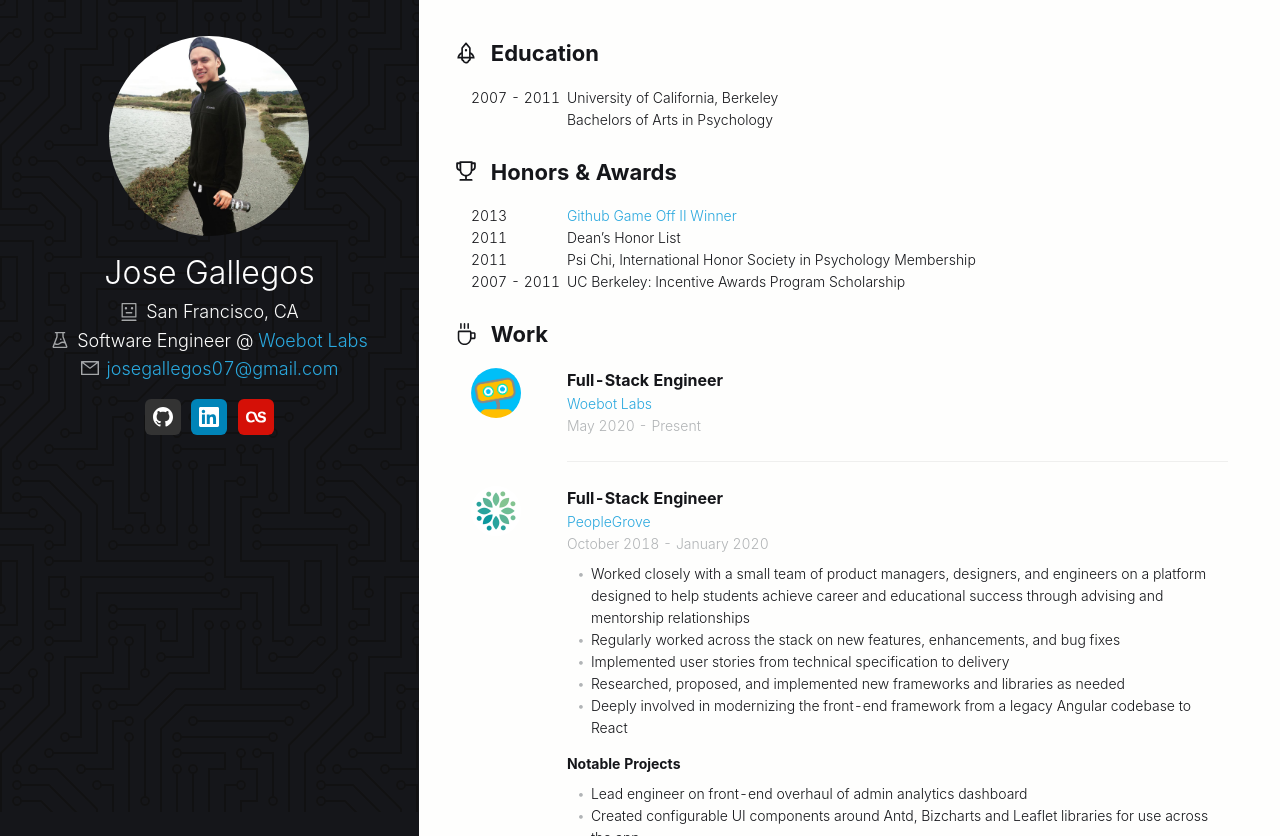
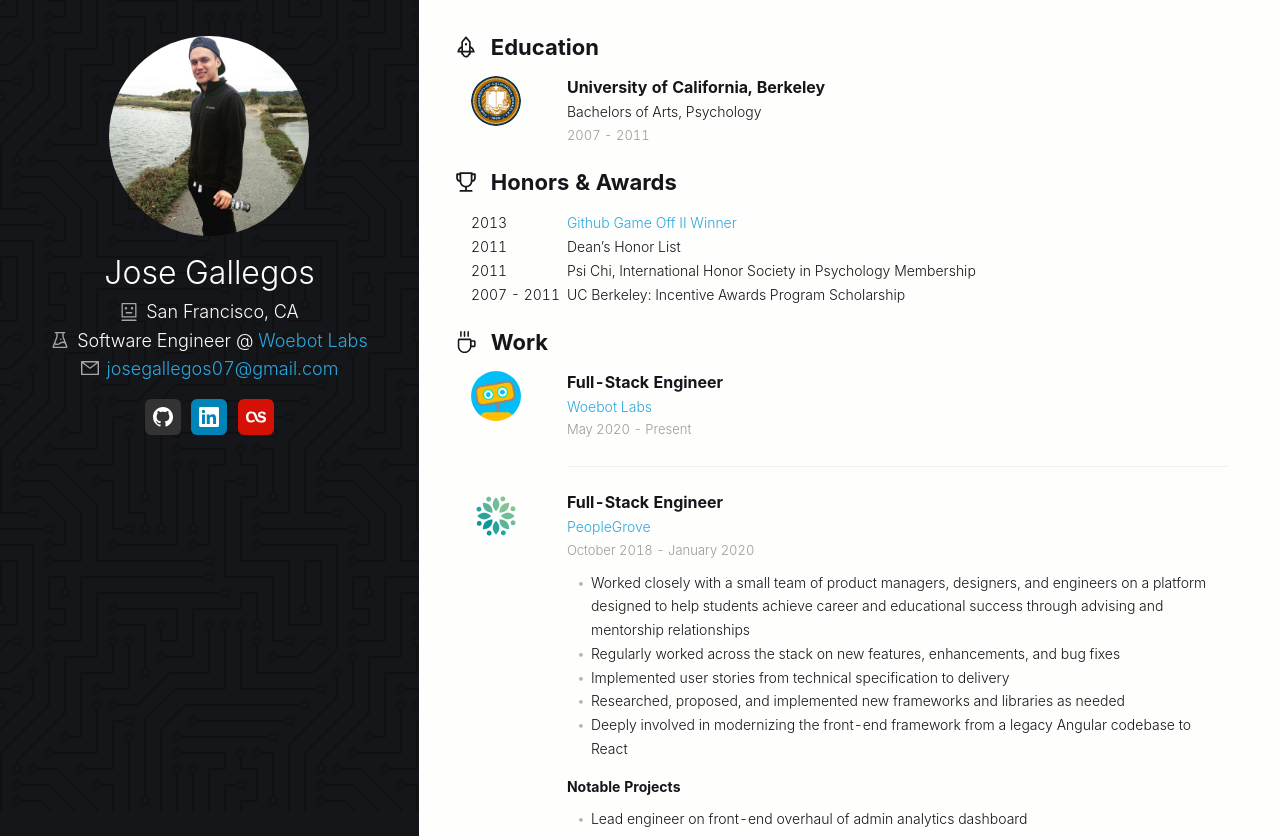
Before and after one commit to josegallegos07/josegallegos.info-v2, a React (Create React App) app: page / in a window 1280 px wide. Built offline with nearby package versions, Linux system fonts and the light colour scheme.

Commit message:
add CompanyImage to School

```diff
--- a/src/components/Resume/components/School.js
+++ b/src/components/Resume/components/School.js
@@ -1,15 +1,19 @@
 import React from 'react';
 import PropTypes from 'prop-types';
+import CompanyImage from './CompanyImage';
 
-function School({ school, degree, major, start, end }) {
+function School({ school, img, degree, major, start, end }) {
   return (
     <div className="school">
       <div className="school--left">
-        <div>{start} {end && <>- {end}</>}</div>
+        <div className="school-logo">
+          <CompanyImage alt={school} img={img} />
+        </div>
       </div>
       <div className="school--right">
-        <div>{school}</div>
-        <div>{degree} in {major}</div>
+        <div className="school-title">{school}</div>
+        <div className="school-degree">{degree}, {major}</div>
+        <div className="school-dates">{start} {end && <>- {end}</>}</div>
       </div>
     </div>
   );
@@ -18,6 +22,7 @@
 School.propTypes = {
   school: PropTypes.string.isRequired,
   degree: PropTypes.string.isRequired,
+  img: PropTypes.string.isRequired,
   major: PropTypes.string.isRequired,
   start: PropTypes.oneOfType([PropTypes.string, PropTypes.number]).isRequired,
   end: PropTypes.oneOfType([PropTypes.string, PropTypes.number]),
--- a/src/data/JoseGallegos.js
+++ b/src/data/JoseGallegos.js
@@ -48,6 +48,7 @@
       end: 2011,
       degree: 'Bachelors of Arts',
       major: 'Psychology',
+      img: 'berkeley',
     },
   ],
   awards: [
--- a/src/styles/_colors.scss
+++ b/src/styles/_colors.scss
@@ -2,6 +2,7 @@
 $black-2: #242A2D;
 $white: #fefefd;
 $grey: #b1b4b6;
+$grey-2: #9a9a9a;
 $yellow: #ffdd00;
 
 $primary: #2aa8de;
--- a/src/styles/components/Resume.scss
+++ b/src/styles/components/Resume.scss
@@ -13,7 +13,29 @@
   }
 }
 
+@mixin company-img {
+  $img-size: 50px;
+
+  img {
+    border-radius: $img-size;
+    height: $img-size;
+    width: $img-size;
+  }
+}
+
+@mixin dates {
+  color: $grey-2;
+  font-size: 13px;
+}
+
+@mixin item-title {
+  font-size: 16px;
+  font-weight: bold;
+}
+
 .resume {
+  line-height: 1.7em;
+
   &-container {
     display: flex;
     flex-direction: column;
@@ -44,6 +66,18 @@
 .education-section {
   .school {
     @include edu-layout;
+
+    &-title {
+      @include item-title;
+    }
+
+    &-logo {
+      @include company-img;
+    }
+
+    &-dates {
+      @include dates;
+    }
   }
 }
 
@@ -62,13 +96,7 @@
   }
 
   &-logo {
-    $img-size: 50px;
-
-    img {
-      border-radius: $img-size;
-      height: $img-size;
-      width: $img-size;
-    }
+    @include company-img;
   }
 
   &-header {
@@ -77,12 +105,11 @@
   }
 
   &-title {
-    font-size: 16px;
-    font-weight: bold;
+    @include item-title;
   }
 
   &-dates {
-    color: $grey;
+    @include dates;
   }
 
   &-details {
```
Also changed, not shown: 2 other files (tests, documents, lock files or other folders).
